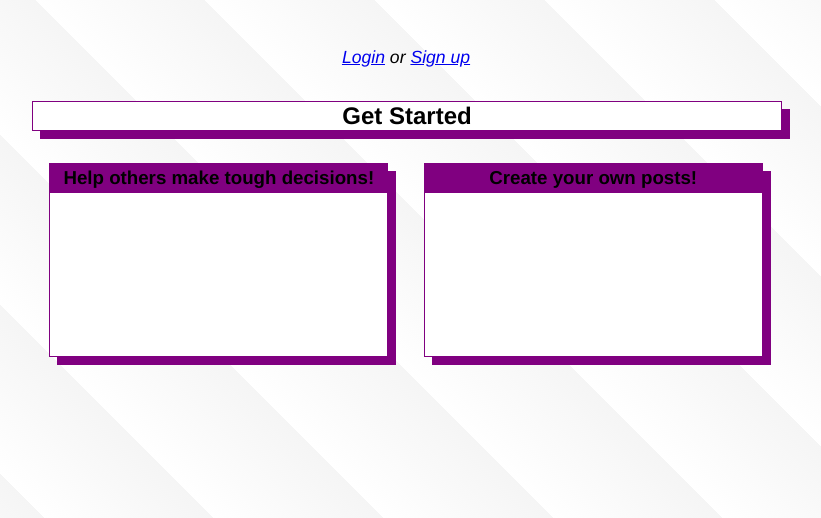
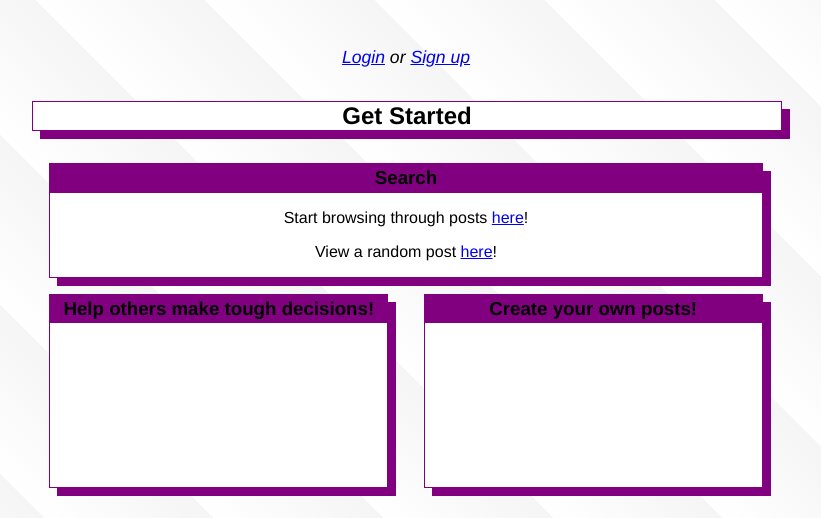
Before and after one commit to logan9997/ThisOrThat, a Django app: template App/templates/App/home.html in a window 1280 px wide. Shown: the part 51-569 px from the top of the page, without its empty margins (234-1055 px from the left). Run offline with Django 4.2, Linux system fonts and the light colour scheme; the template is opened without the code that fills it, so the values that code supplies are empty.

Commit message:
search panel and link to random post

```diff
--- a/App/templates/App/home.html
+++ b/App/templates/App/home.html
@@ -24,6 +24,11 @@
         <div id="get-started">
             <h2 class="activity-h2">Get Started</h2>
             <div id="info">
+                <div id="start-searching">
+                    <h3>Search</h3>
+                    <p>Start browsing through posts <a href="{% url 'search' %}">here</a>!</p>
+                    <p>View a random post <a href="{% url 'post' random_post_id %}">here</a>!</p>
+                </div>
                 <div class="info-block">
                     <h3>Help others make tough decisions!</h3>
                 </div>
```
Also changed, not shown: App/views/home.py (+7 -1 lines).
